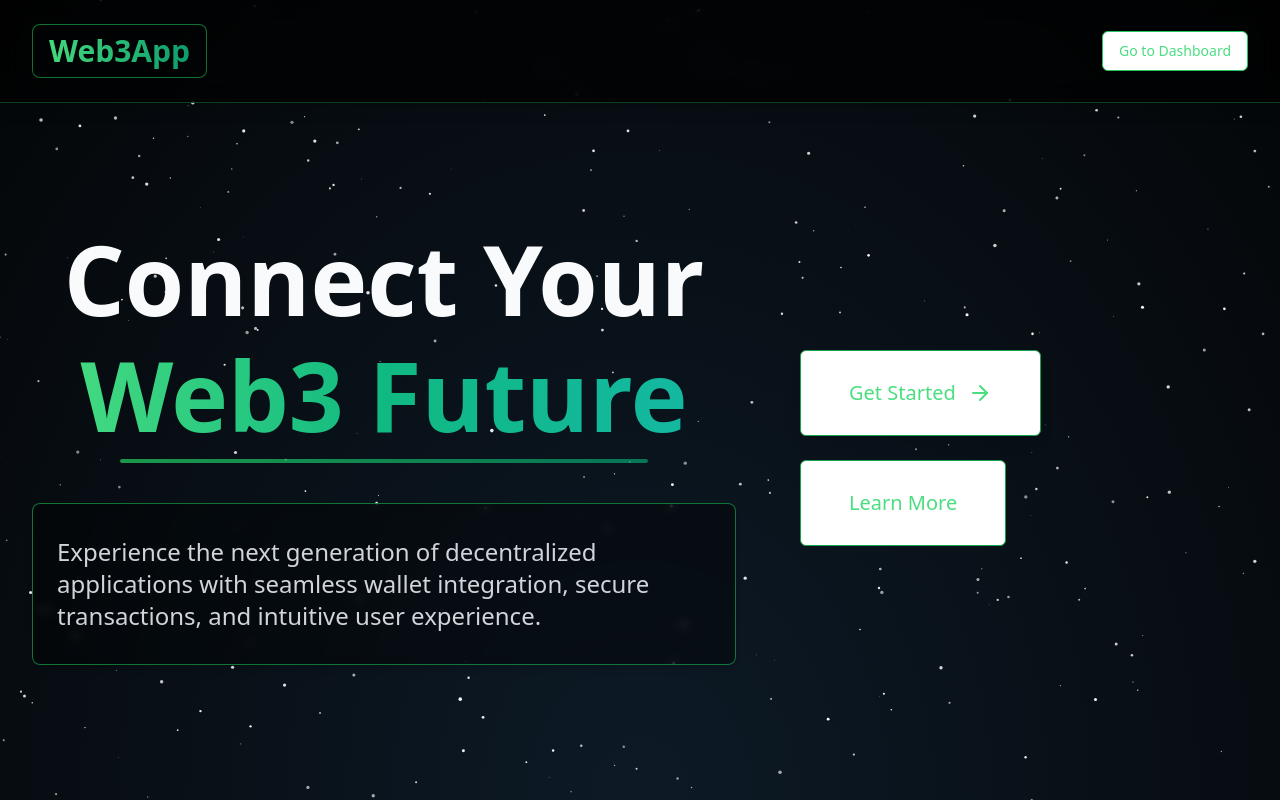
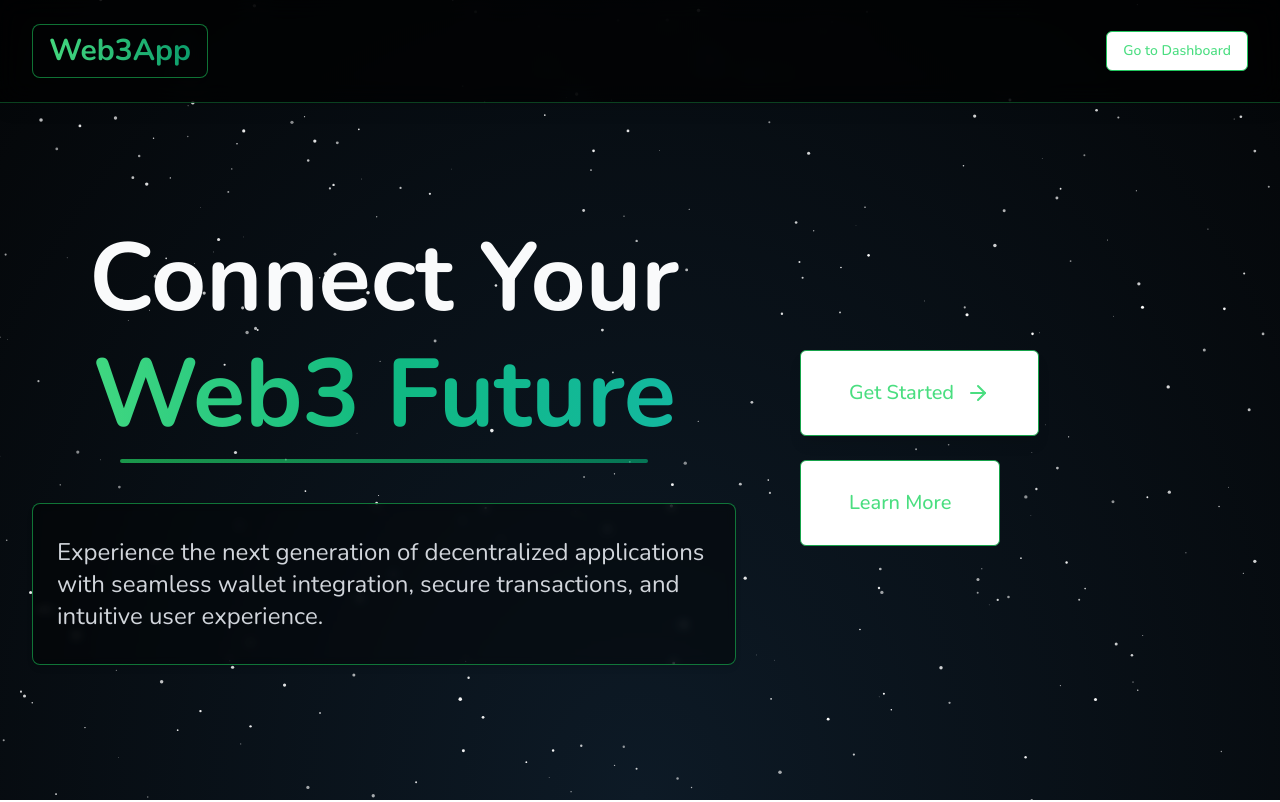
Before and after one commit to elbarroca/eth_global_prague, a Next.js app in the folder frontend/: page / in a window 1280 px wide. Shown: the top 802 px of the page. Built offline with nearby package versions, Linux system fonts and the light colour scheme; what @rainbow-me/rainbowkit, wagmi would draw is missing.

Commit message:
melopraga

```diff
--- a/frontend/src/pages/_app.tsx
+++ b/frontend/src/pages/_app.tsx
@@ -1,6 +1,7 @@
 import '../styles/globals.css';
 import '@rainbow-me/rainbowkit/styles.css';
 import type { AppProps } from 'next/app';
+import Head from 'next/head';
 
 import { QueryClient, QueryClientProvider } from '@tanstack/react-query';
 import { WagmiProvider } from 'wagmi';
@@ -12,6 +13,16 @@ const client = new QueryClient();
 
 function MyApp({ Component, pageProps }: AppProps) {
   return (
+    <>
+      <Head>
+        <link rel="preconnect" href="https://fonts.googleapis.com" />
+        <link rel="preconnect" href="https://fonts.gstatic.com" crossOrigin="anonymous" />
+        <link
+          href="https://fonts.googleapis.com/css2?family=Nunito:wght@200..1000&display=swap"
+          rel="stylesheet"
+        />
+        {/* You can add other global head elements here */}
+      </Head>
       <WagmiProvider config={config}>
         <QueryClientProvider client={client}>
           <RainbowKitProvider>
@@ -19,6 +30,7 @@ function MyApp({ Component, pageProps }: AppProps) {
           </RainbowKitProvider>
         </QueryClientProvider>
       </WagmiProvider>
+    </>
   );
 }
 
--- a/frontend/src/styles/globals.css
+++ b/frontend/src/styles/globals.css
@@ -64,12 +64,12 @@
     @apply border-border;
   }
   body {
-    @apply bg-background text-foreground font-sans antialiased;
+    @apply bg-background text-foreground antialiased;
     /* Ensure dark mode is applied by default if no theme switcher is present */
     /* You can also manage this with a theme provider in _app.tsx */
   }
   html {
-    font-family: ui-sans-serif, system-ui, -apple-system, BlinkMacSystemFont, "Segoe UI", Roboto, "Helvetica Neue", Arial, "Noto Sans", sans-serif;
+    font-family: 'Nunito', ui-sans-serif, system-ui, -apple-system, BlinkMacSystemFont, "Segoe UI", Roboto, "Helvetica Neue", Arial, "Noto Sans", sans-serif;
   }
   html.dark body {
     @apply bg-background text-foreground;
@@ -100,6 +100,6 @@
     --foreground-hsl: var(--foreground);
     background-color: hsl(var(--background-hsl));
     color: hsl(var(--foreground-hsl));
-    @apply font-sans antialiased;
+    @apply antialiased;
   }
 }
--- a/frontend/tailwind.config.js
+++ b/frontend/tailwind.config.js
@@ -1,3 +1,5 @@
+const { fontFamily } = require('tailwindcss/defaultTheme');
+
 /** @type {import('tailwindcss').Config} */
 module.exports = {
     darkMode: ['class'],
@@ -9,6 +11,9 @@ module.exports = {
   ],
   theme: {
   	extend: {
+  		fontFamily: {
+  			sans: ['Nunito', ...fontFamily.sans],
+  		},
   		colors: {
   			border: 'hsl(var(--border))',
   			input: 'hsl(var(--input))',
```
Lines whose indentation alone changed are shown as unchanged.
